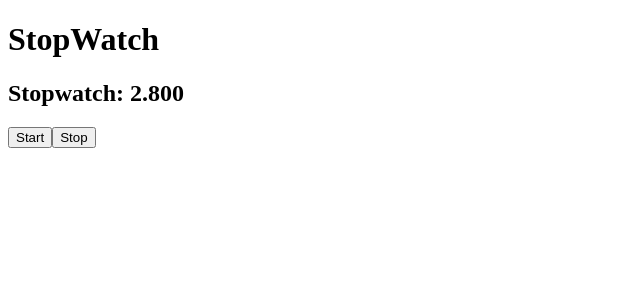
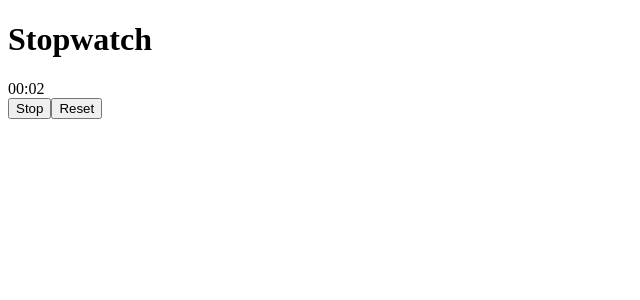
Before and after one commit to viraat0700/Stopwatch-Implementation-in-react, a React (Create React App) app in the folder stopwatch/: page / in a window 1280 px wide. Both pictures are taken after a click on the button "Start". Shown: the top 300 px of the page, without its empty margins (0-640 px from the left). Built offline with nearby package versions, Linux system fonts and the light colour scheme.

Commit message:
Stopwatch working version 2

```diff
--- a/stopwatch/src/App.js
+++ b/stopwatch/src/App.js
@@ -1,31 +1,49 @@
-import { useRef, useState } from "react";
+
+
+import React, { useState, useRef } from 'react';
+
 
 function App() {
-  const [time, setTime] = useState(null);
-  const [now, setNow] = useState(null);
+  const [time, setTime] = useState(0);
+  const [isRunning, setIsRunning] = useState(false);
+  const timerRef = useRef(null);
 
-
-  const intervalRef = useRef(null);
-  const handleStart = () => {
-    setTime(Date.now());
-    setNow(Date.now());
-    intervalRef.current = setInterval(() => {
-      setTime(Date.now());
-    }, 10);
+  const startTimer = () => {
+    setIsRunning(true);
+    timerRef.current = setInterval(() => {
+      setTime(prevTime => prevTime + 1);
+    }, 1000);
   };
 
-  const handleStop = () => {
-    clearInterval(intervalRef.current);
+  const stopTimer = () => {
+    setIsRunning(false);
+    clearInterval(timerRef.current);
   };
 
-  let timePassed = (time - now)/1000;
+  const resetTimer = () => {
+    setTime(0);
+    clearInterval(timerRef.current);
+    setIsRunning(false);
+  };
+
+  const formatTime = (time) => {
+    const minutes = Math.floor(time / 60).toString().padStart(2, '0');
+    const seconds = (time % 60).toString().padStart(2, '0');
+    return `${minutes}:${seconds}`;
+  };
 
   return (
     <div className="App">
-      <h1>StopWatch</h1>
-      <h2>Stopwatch: {timePassed.toFixed(3)}</h2>
-      <button onClick={handleStart}>Start</button>
-      <button onClick={handleStop}>Stop</button>
+      <h1>Stopwatch</h1>
+      <div className="Time">{formatTime(time)}</div>
+      <div className="Buttons">
+        {!isRunning ? (
+          <button onClick={startTimer}>Start</button>
+        ) : (
+          <button onClick={stopTimer}>Stop</button>
+        )}
+        <button onClick={resetTimer}>Reset</button>
+      </div>
     </div>
   );
 }
```
